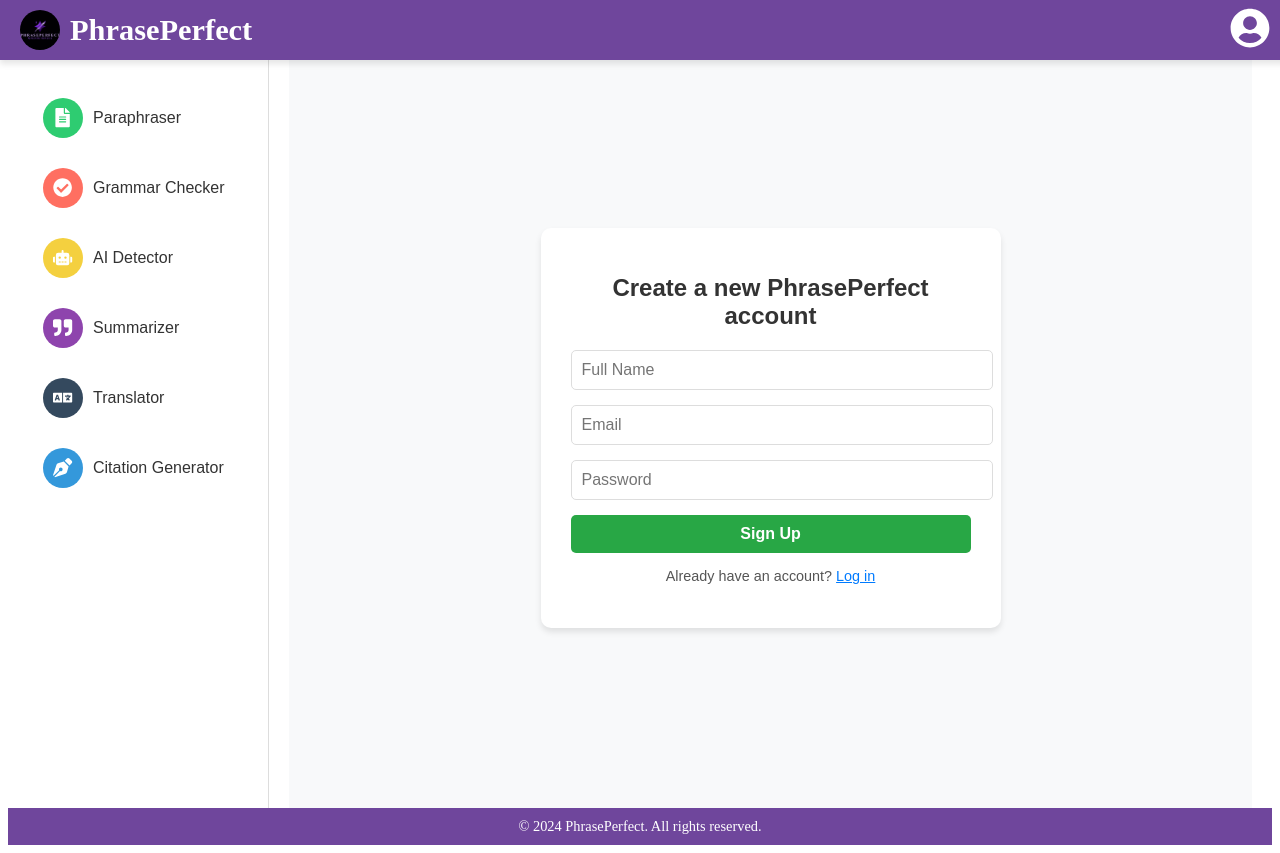
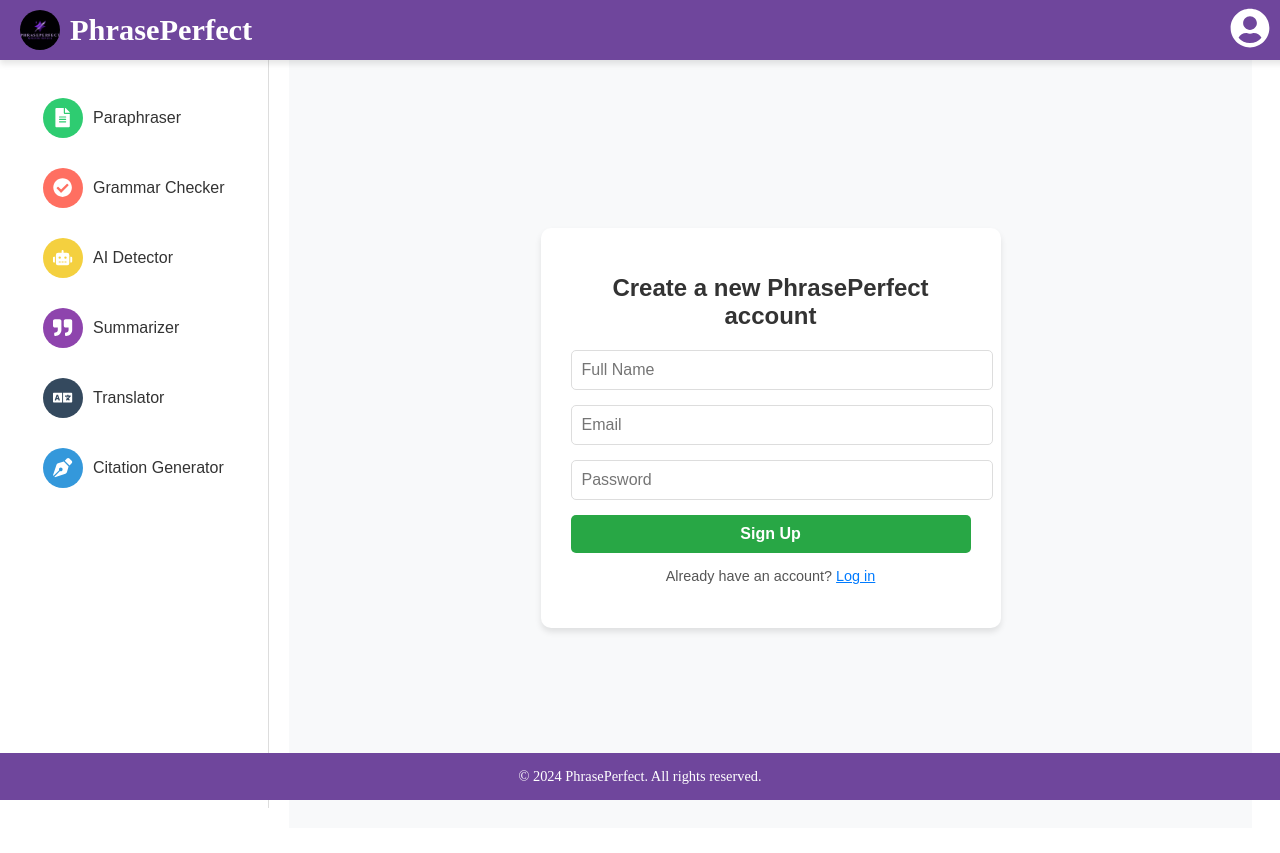
Before and after one commit to Prabal31/phraseperfect, a React (Create React App) app: page /signin in a window 1280 px wide. After the commit the page ends 828 px from the top, so only its background shows below. Built offline with nearby package versions, Linux system fonts and the light colour scheme.

Commit message:
Refactor Footer component: change position to fixed, adjust padding, and add z-index for improved layout and visibility

```diff
--- a/src/Footer/Footer.js
+++ b/src/Footer/Footer.js
@@ -10,16 +10,16 @@
 
 const styles = {
   footer: {
-    position: "relative", // Ensure it's within the normal document flow
+    position: "fixed", // Ensures it stays at the bottom of the viewport
     bottom: 0,
-    left: 0,
+    left: 0, // Ensures it starts at the left corner
     width: "100%", // Spans the full width of the viewport
     backgroundColor: "#6F469C",
     color: "white",
     textAlign: "center",
-    padding: "10px 0",
+    padding: "15px 0",
     boxSizing: "border-box", // Includes padding in dimensions
-    paddingTop: "10px",
+    zIndex: 1000, // Ensures it stays above other elements if needed
   },
   text: {
     margin: 0,
```
